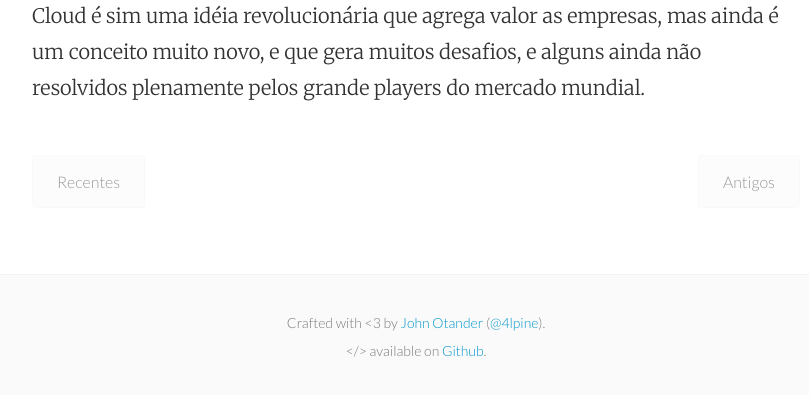
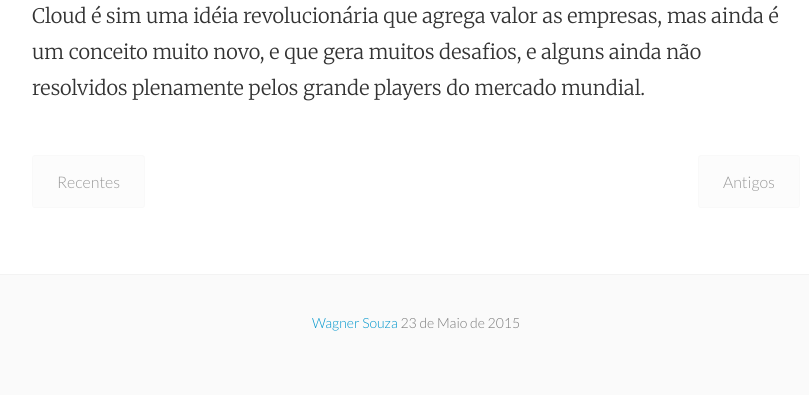
Before and after one commit to wagnersza/wagnersza.github.io, a Jekyll site: the page built from index.html, in a window 1280 px wide, cut to the strip 729-1124 px from the top of the page. Shown: the whole strip, without its empty margins (224-1033 px from the left). Built offline with Jekyll 4.4.1, drawn with Linux system fonts in a browser that asks for light colours; nearby versions of some CDN libraries; Markdown is read by kramdown in place of the engine named in the settings; the list of posts is cut into pages by our own code.

Commit message:
corrigida traducao do footer

```diff
--- a/_includes/footer.html
+++ b/_includes/footer.html
@@ -2,8 +2,7 @@
   <div class="p2 wrap">
     <div class="measure mt1 center">
       <small>
-        Crafted with &lt;3 by <a href="http://johnotander.com">John Otander</a> (<a href="https://twitter.com/4lpine">@4lpine</a>).<br>
-        &lt;/&gt; available on <a href="https://github.com/johnotander/pixyll">Github</a>.
+        <a href="https://br.linkedin.com/in/wagnersza">Wagner Souza</a>  23 de Maio de 2015
       </small>
     </div>
   </div>
```
